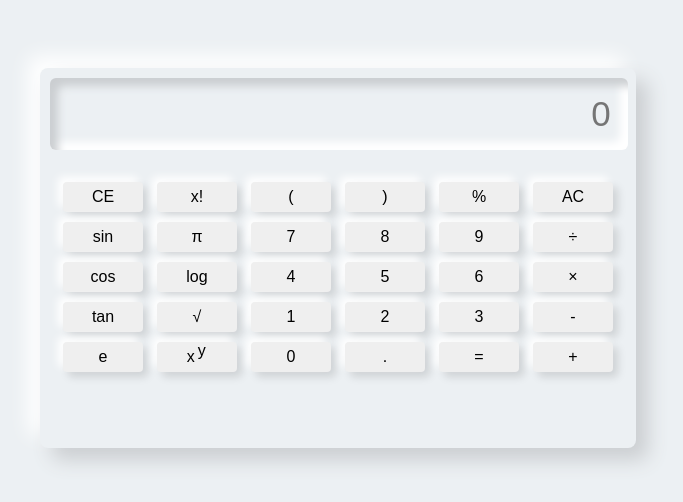
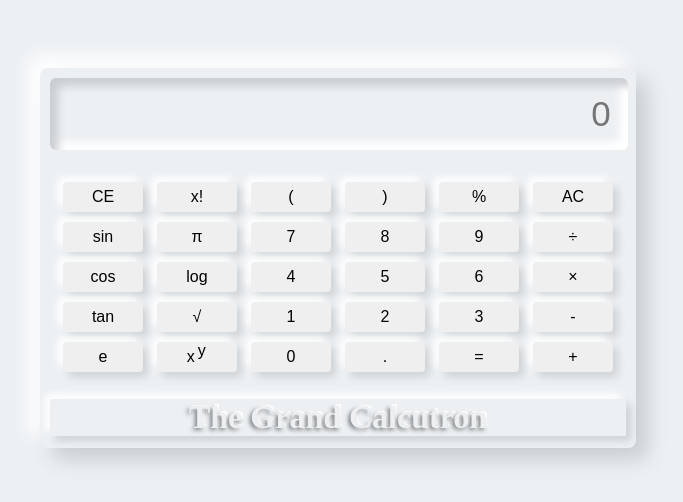
Before and after one commit to Momentum-Team-19/js-calculator-Davis-Patterson, a plain HTML site: page index.html in a window 1280 px wide. Shown: the part 142-644 px from the top of the page, without its empty margins (302-985 px from the left). Drawn offline with Linux system fonts and the light colour scheme.

Commit message:
added 'the grand calcutron' to the bottom space

```diff
--- a/index.html
+++ b/index.html
@@ -97,6 +97,8 @@
                 <button onclick="screen.value=eval(screen.value)">+</button>
             </div>
         </div>
+
+        <div><h1>The Grand Calcutron</h1></div>
     </div>
 </body>
 <!-- <script>
--- a/main.css
+++ b/main.css
@@ -143,6 +143,17 @@ body {
                 -5px -5px 8px #ffffff;
 }
 
+h1 {
+    display: flex;
+    justify-content: center;
+    font-family: cochin;
+    color: #ecf0f3;
+    box-shadow: 5px 5px 8px #00000020,
+                -5px -5px 8px #ffffff;
+    text-shadow: -2px 2px 4px rgba(0, 0, 0, 0.5),
+                2px -2px 0 rgba(255, 255, 255, 0.9);
+}
+
 .btns .row button:hover {
     box-shadow: inset 5px 5px 8px rgba(16,16,16,.1),
                 inset -5px -5px 8px #fff;
```
